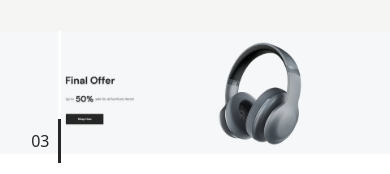
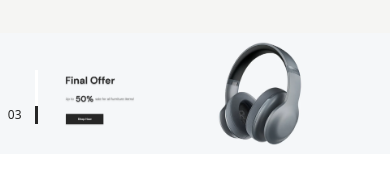
Before and after one commit to dev-abdullah018/orebi, a React (Vite) app: page / in a window 390 px wide. Shown: the part 195-369 px from the top of the page. Built offline with nearby package versions, Linux system fonts and the light colour scheme.

Commit message:
update-banner-responsive

```diff
--- a/src/components/layout/Banner.jsx
+++ b/src/components/layout/Banner.jsx
@@ -18,7 +18,7 @@
         slidesToScroll: 1,
         autoplay: true,
         infinite: true,
-        appendDots: dots => (
+        appendDots: (dots) => (
             <div
               style={{
                 position: 'absolute',
@@ -46,7 +46,44 @@
             >
               0{i + 1}
             </div>
-          )
+          ),
+          responsive: [
+            {
+              breakpoint: 576,
+              settings: {
+                dots: true,
+                appendDots: (dots) => (
+                    <div
+                      style={{
+                        position: 'absolute',
+                        top: "50%",
+                        left: "2%",
+                        transform: "translateY(-50%)"
+                      }}
+                    >
+                      <ul style={{ margin: "0px" }}> {dots} </ul>
+                    </div>
+                  ),
+                  customPaging: (i) => (
+                    <div
+                    style={i === dotActive ? {
+                        width: "30px",
+                        color: "#262626",
+                        borderRight: "3px #262626 solid",
+                        fontSize: "12px"
+                    }: {
+                        width: "30px",
+                        color: "transparent",
+                        borderRight: "3px white solid",
+                        fontSize: "12px"
+                    }}
+                    >
+                      0{i + 1}
+                    </div>
+                  ),
+              }
+            }
+          ]
       };
   return (
     <>
```
